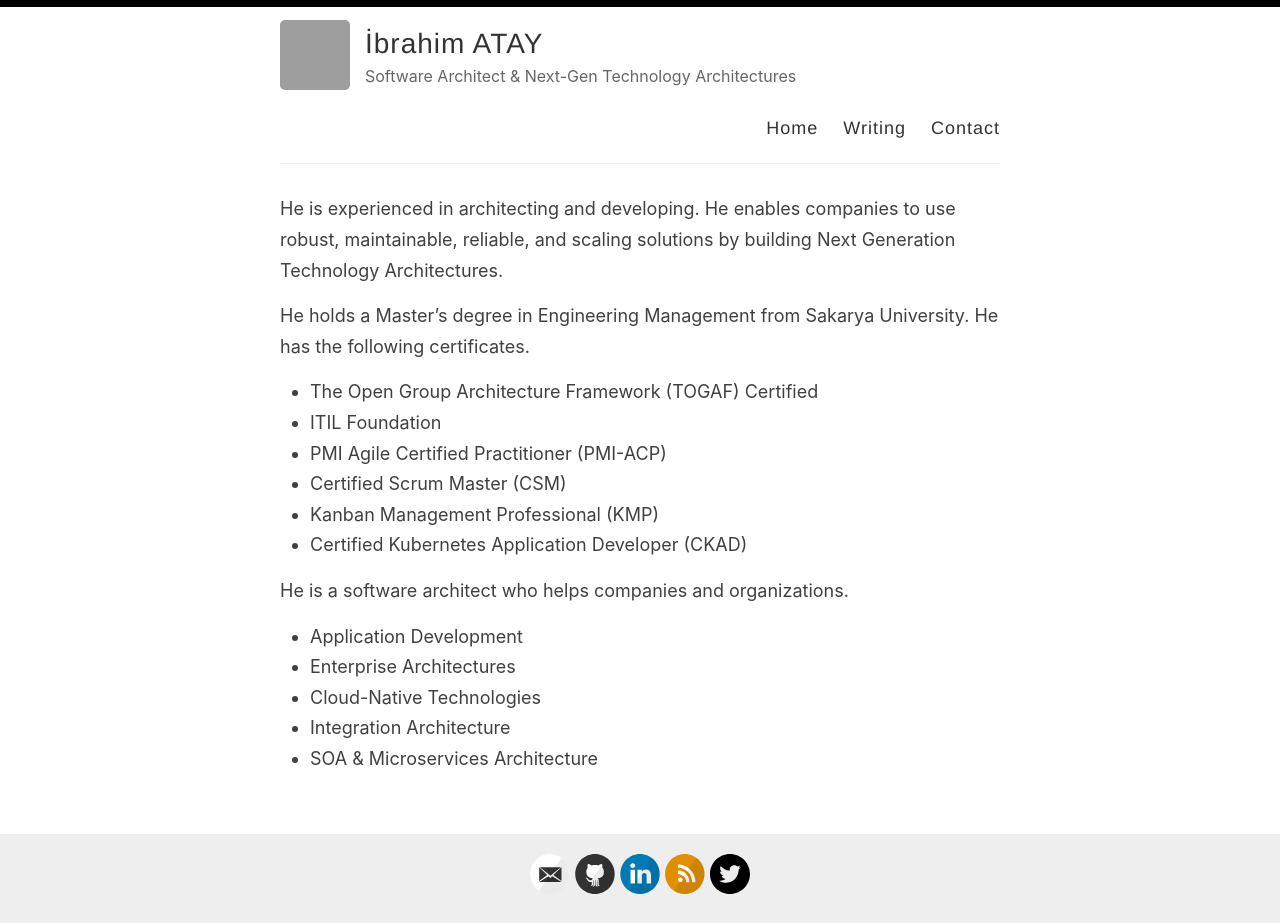
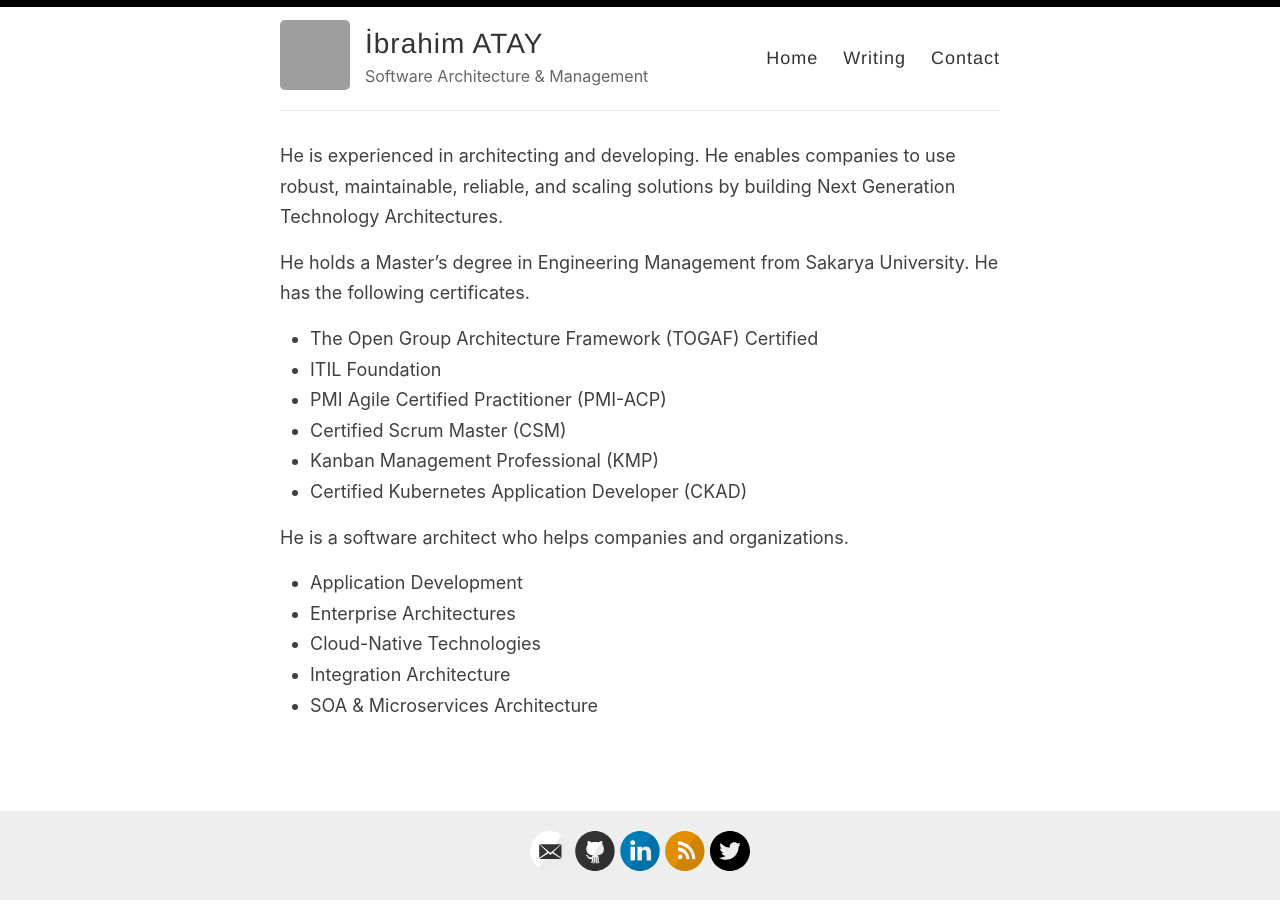
Before and after one commit to ibrahimatay/ibrahimatay.github.io, a Jekyll site: the page built from index.md, in a window 1280 px wide. Built offline with Jekyll 4.4.1, drawn with Linux system fonts in a browser that asks for light colours; after the commit the page ends 901 px from its top, so only the background shows below that; grey boxes are pictures that could not be loaded.

Commit message:
Update _config.yml

```diff
--- a/_config.yml
+++ b/_config.yml
@@ -9,7 +9,7 @@ name: İbrahim ATAY
 author: İbrahim ATAY
 
 # Short bio or description (displayed in the header)
-description: Software Architect & Next-Gen Technology Architectures
+description: Software Architecture & Management
 
 # URL of your avatar or profile pic (you could use your GitHub profile pic)
 avatar: https://avatars.githubusercontent.com/u/172555?v=4
```
